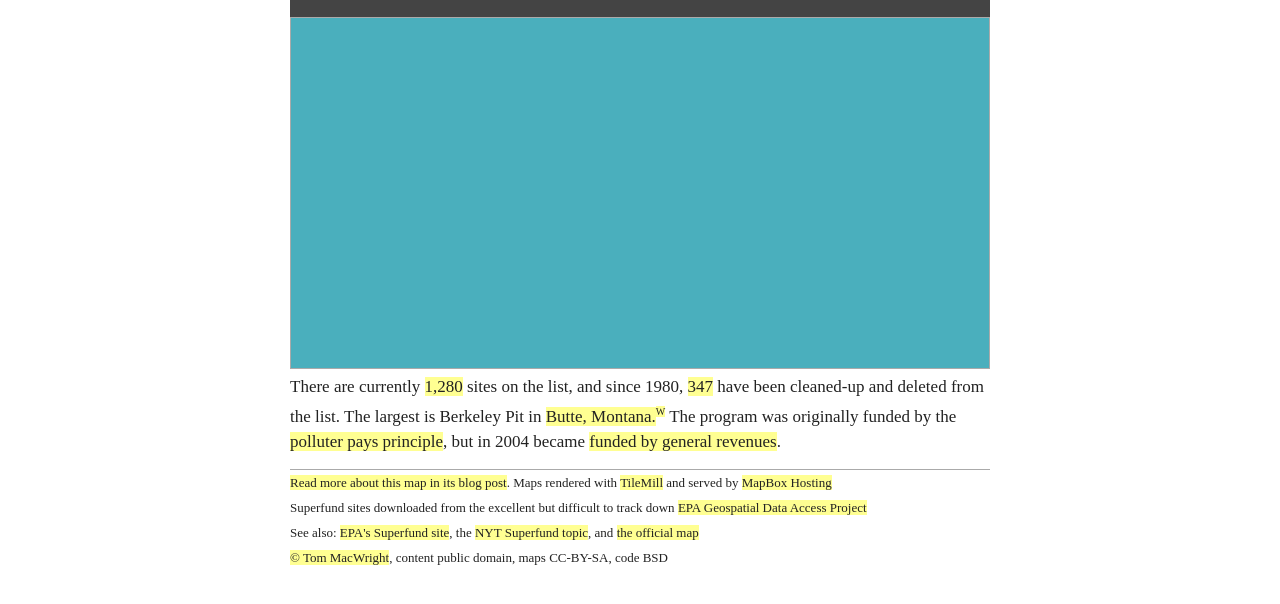
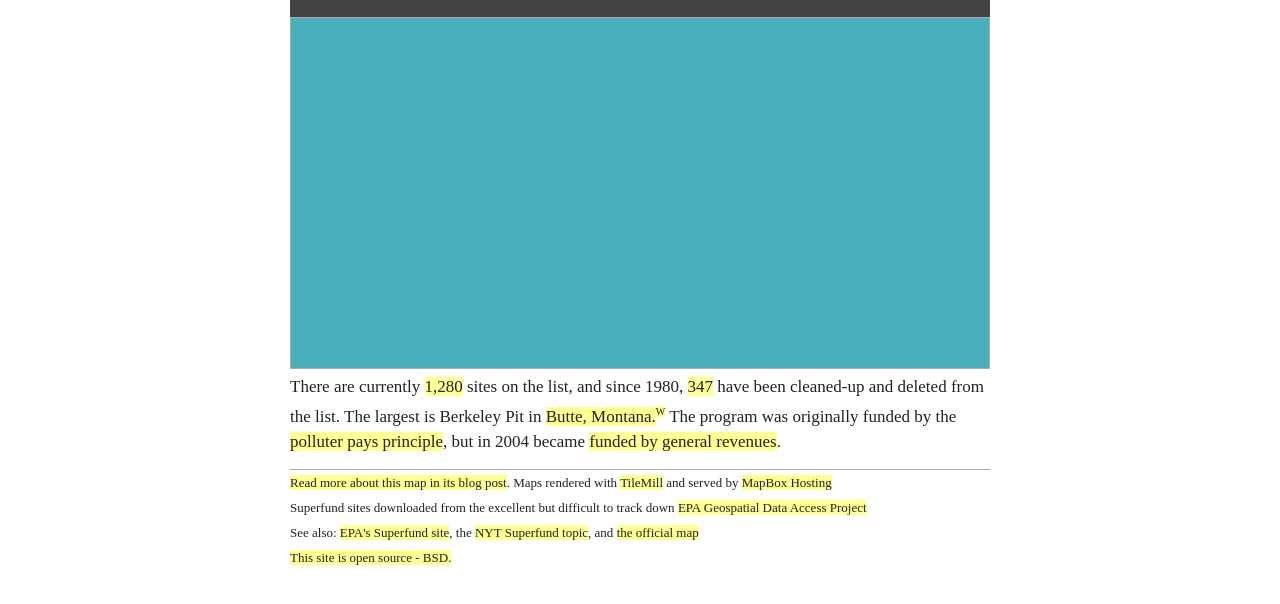
Before and after one commit to tmcw/superfund, a plain HTML site: page index.html in a window 1280 px wide. Shown: the part 128-732 px from the top of the page. Drawn offline with Linux system fonts and the light colour scheme.

Commit message:
Source instead of copyright

```diff
--- a/index.html
+++ b/index.html
@@ -70,7 +70,7 @@
           See also: <a href='http://www.epa.gov/superfund/'>EPA's Superfund site</a>, the <a href='http://topics.nytimes.com/topics/reference/timestopics/subjects/s/superfund/index.html'>NYT Superfund topic</a>, and <a href='http://www.epa.gov/superfund/sites/'>the official map</a>
           </li>
           <li>
-            <a rel='author' href='http://macwright.org/'>&copy; Tom MacWright</a>, content public domain, maps CC-BY-SA, code BSD
+            <a href='https://github.com/tmcw/superfund'>This site is open source - BSD.</a>
           </li>
         </ul>
       </div>
```
